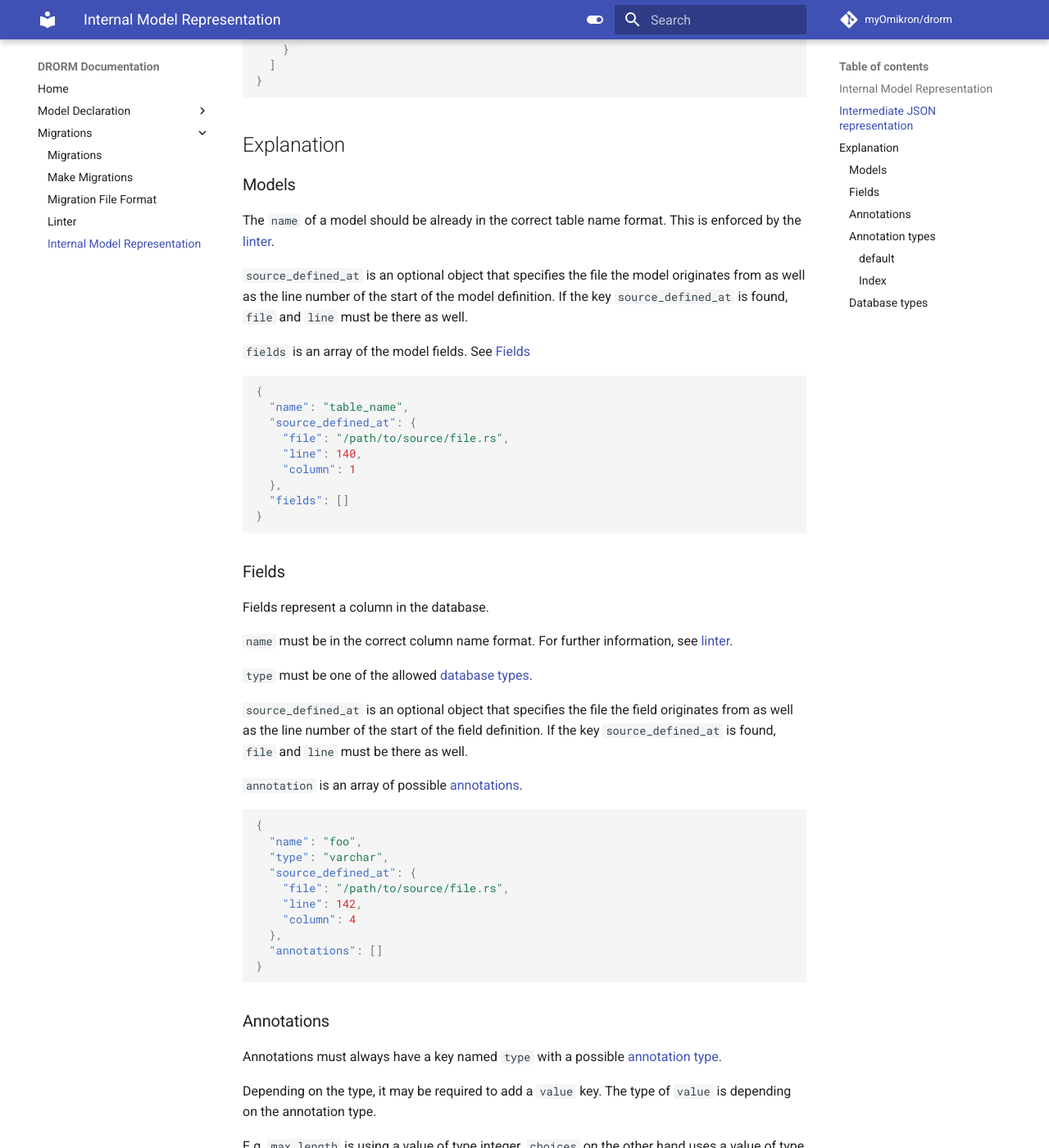
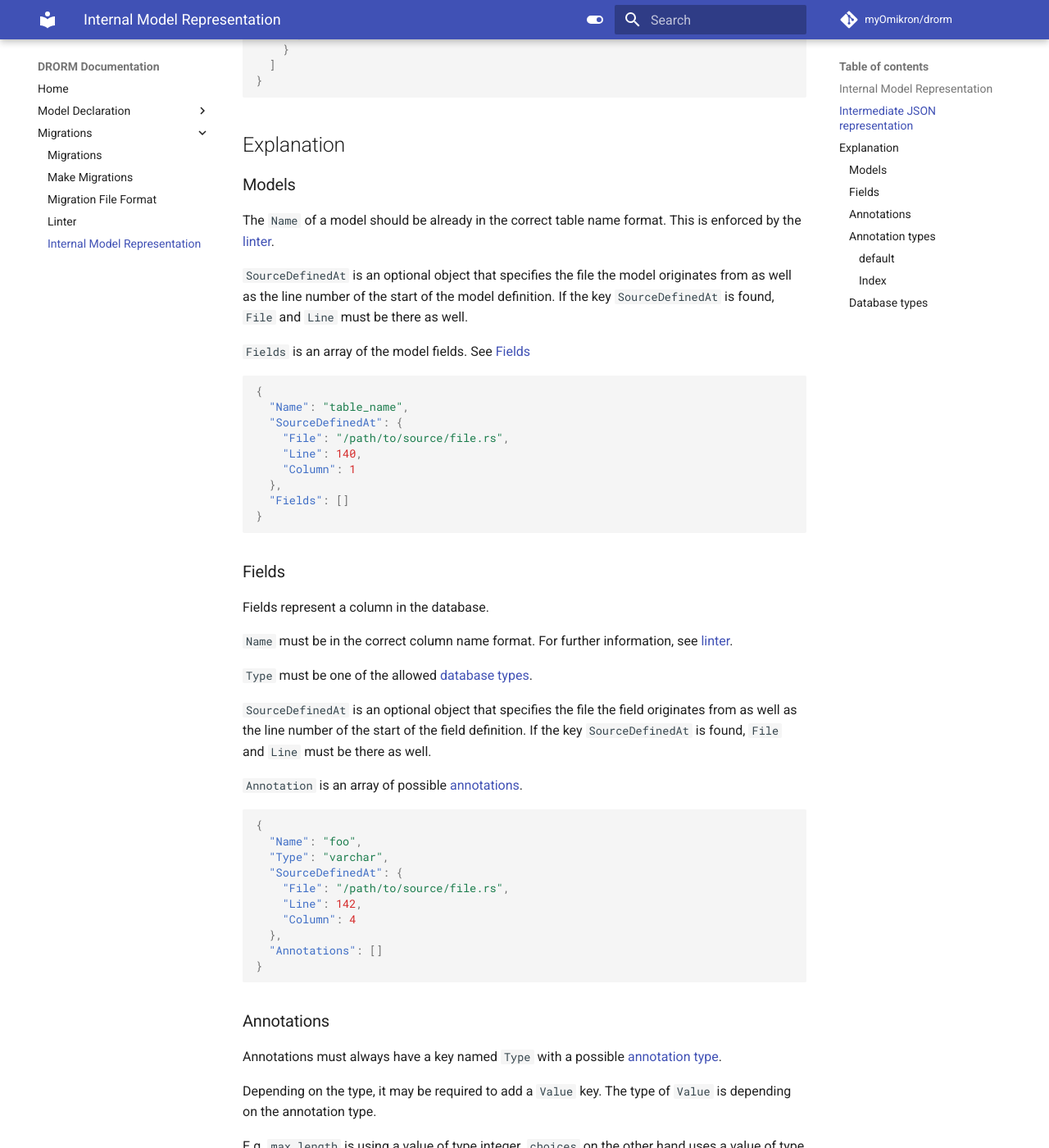
Before and after one commit to rorm-orm/rorm, an MkDocs documentation site: the page built from docs/docs/migrations/internal_model_representation.md, in a window 1280 px wide and 1400 px high, scrolled down 1177 px. Shown: the whole window at 82% size. Built offline with MkDocs 1.6.1 and Material for MkDocs 9.7.7, drawn with Linux system fonts in a browser that asks for light colours; emoji names are drawn with the system emoji font; comment, search, counter and statistics services are not loaded; some of the changed text lies outside the part shown.

Commit message:
Updated internal model representation

````diff
--- a/docs/docs/migrations/internal_model_representation.md
+++ b/docs/docs/migrations/internal_model_representation.md
@@ -19,37 +19,37 @@ This is an example of the intermediate representation:
 
 ```json
 {
-  "models": [
+  "Models": [
     {
-      "name": "foo",
-      "source_defined_at": {
-        "file": "/path/to/source/file.rs",
-        "line": 140,
-        "column": 1
+      "Name": "foo",
+      "SourceDefinedAt": {
+        "File": "/path/to/source/file.rs",
+        "Line": 140,
+        "Column": 1
       },
-      "fields": [
+      "Fields": [
         {
-          "name": "foo",
-          "type": "varchar",
-          "source_defined_at": {
-            "file": "/path/to/source/file.rs",
-            "line": 142,
-            "column": 4
+          "Name": "foo",
+          "Type": "varchar",
+          "SourceDefinedAt": {
+            "File": "/path/to/source/file.rs",
+            "Line": 142,
+            "Column": 4
           },
-          "annotations": [
+          "Annotations": [
             {
-              "type": "primary_key"
+              "Type": "primary_key"
             },
             {
-              "type": "not_null"
+              "Type": "not_null"
             },
             {
-              "type": "index"
+              "Type": "index"
             },
             {
-              "type": "max_length",
-              "value": 255,
-              "column": 4
+              "Type": "max_length",
+              "Value": 255,
+              "Column": 4
             }
           ]
         }
@@ -63,25 +63,25 @@ This is an example of the intermediate representation:
 
 ### Models
 
-The `name` of a model should be already in the correct table name format.
+The `Name` of a model should be already in the correct table name format.
 This is enforced by the [linter](linter.md).
 
-`source_defined_at` is an optional object that specifies the file the
+`SourceDefinedAt` is an optional object that specifies the file the
 model originates from as well as the line number of the start of the
-model definition. If the key `source_defined_at` is found, `file` and `line`
+model definition. If the key `SourceDefinedAt` is found, `File` and `Line`
 must be there as well.
 
-`fields` is an array of the model fields. See [Fields](#fields)
+`Fields` is an array of the model fields. See [Fields](#fields)
 
 ```json
 {
-  "name": "table_name",
-  "source_defined_at": {
-    "file": "/path/to/source/file.rs",
-    "line": 140,
-    "column": 1
+  "Name": "table_name",
+  "SourceDefinedAt": {
+    "File": "/path/to/source/file.rs",
+    "Line": 140,
+    "Column": 1
   },
-  "fields": []
+  "Fields": []
 }
 ```
 
@@ -89,46 +89,46 @@ must be there as well.
 
 Fields represent a column in the database.
 
-`name` must be in the correct column name format. For further
+`Name` must be in the correct column name format. For further
 information, see [linter](linter.md).
 
-`type` must be one of the allowed [database types](#database-types).
+`Type` must be one of the allowed [database types](#database-types).
 
-`source_defined_at` is an optional object that specifies the file the
+`SourceDefinedAt` is an optional object that specifies the file the
 field originates from as well as the line number of the start of the
-field definition. If the key `source_defined_at` is found, `file` and `line`
+field definition. If the key `SourceDefinedAt` is found, `File` and `Line`
 must be there as well.
 
-`annotation` is an array of possible [annotations](#annotations).
+`Annotation` is an array of possible [annotations](#annotations).
 
 ```json
 {
-  "name": "foo",
-  "type": "varchar",
-  "source_defined_at": {
-    "file": "/path/to/source/file.rs",
-    "line": 142,
-    "column": 4
+  "Name": "foo",
+  "Type": "varchar",
+  "SourceDefinedAt": {
+    "File": "/path/to/source/file.rs",
+    "Line": 142,
+    "Column": 4
   },
-  "annotations": []
+  "Annotations": []
 }
 ```
 
 ### Annotations
 
-Annotations must always have a key named `type` with a possible
+Annotations must always have a key named `Type` with a possible
 [annotation type](#annotation-types).
 
-Depending on the type, it may be required to add a `value` key.
-The type of `value` is depending on the annotation type.
+Depending on the type, it may be required to add a `Value` key.
+The type of `Value` is depending on the annotation type.
 
 E.g. `max_length` is using a value of type integer.
 `choices` on the other hand uses a value of type array of strings.
 
 ```json
 {
-  "type": "max_length",
-  "value": 255
+  "Type": "max_length",
+  "Value": 255
 }
 ```
 
@@ -154,30 +154,30 @@ Default types for varbinary should be encoded using hex strings.
 
 If `index` is used without a value, a new index is created on the column.
 
-If a composite index is desired, the `name` and `priority` fields are required:
+If a composite index is desired, the `Name` and `Priority` fields are required:
 
 ```json
 {
-  "type": "index",
-  "value":
+  "Type": "index",
+  "Value":
   {
-    "name": "time-name",
-    "priority": 10
+    "Name": "time-name",
+    "Priority": 10
   }
 }
 ```
 
-The `name` attribute is only used to determine which indexes should be
-considered as composite by checking if the `name` is used more than once
+The `Name` attribute is only used to determine which indexes should be
+considered as composite by checking if the `Name` is used more than once
 in the same model.
 
-The `priority` attribute is used to determine the order in which the fields
+The `Priority` attribute is used to determine the order in which the fields
 are placed when creating the index. This can have an impact on performance.
 The lower the number, the more important is the field. More significant fields
 get placed first at index creation.
 
-If two fields have the same priority, the order in the `fields` array is used
-to determine the order in the index. The order of the `fields` array should
+If two fields have the same priority, the order in the `Fields` array is used
+to determine the order in the index. The order of the `Fields` array should
 map in the best case to the order of placement in the source code.
 
 ### Database types
````
